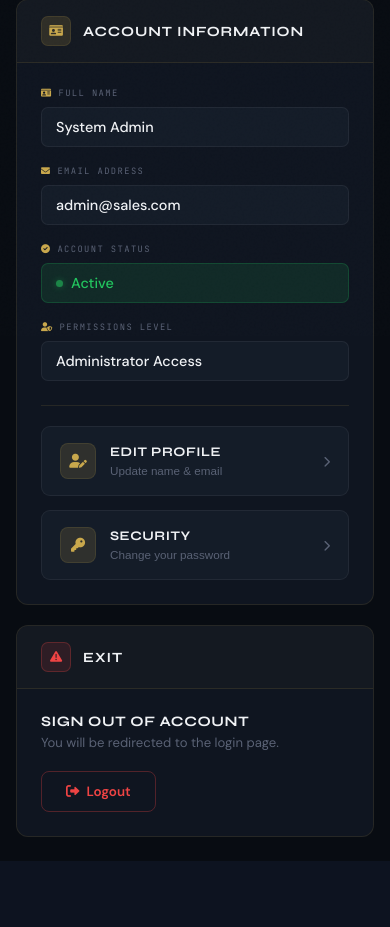
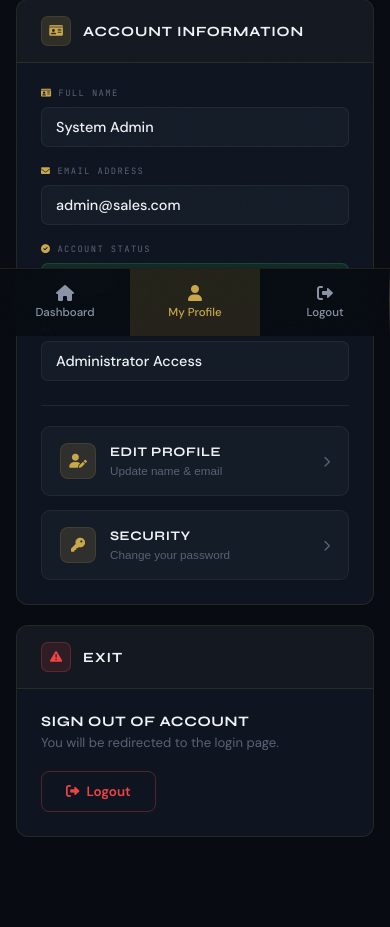
Before and after one commit to adithyasm00/Flask-SalesdataAnalyser, a Flask app: page /profile in a window 390 px wide. Shown: the part 508-1435 px from the top of the page. Before the commit the page ends 1369 px from the top, so only its background shows below. Run offline with Flask 3, Linux system fonts and the light colour scheme; the visitor is signed in with stand-in values (Sample User, id 1); data comes from the database, SQL or seed files in the repository; data that the repository does not hold is empty.

Commit message:
Update profile.html

```diff
--- a/templates/profile.html
+++ b/templates/profile.html
@@ -557,7 +557,85 @@
         font-size: 0.58rem; letter-spacing: 0.1em;
         color: var(--muted2);
     }
+    /* MOBILE BOTTOM NAV */
+.mobile-bottom-nav {
+    display: none;
+}
 
+@media (max-width: 768px) {
+
+    .mobile-bottom-nav {
+        position: fixed;
+        bottom: 0;
+        left: 0;
+        width: 100%;
+        height: 68px;
+
+        background: rgba(8,12,18,0.96);
+        backdrop-filter: blur(14px);
+
+        border-top: 1px solid var(--border);
+
+        display: flex;
+        align-items: center;
+        justify-content: space-around;
+
+        z-index: 999;
+    }
+
+    .mobile-bottom-nav::before {
+        content: '';
+        position: absolute;
+        top: 0;
+        left: 15%;
+        width: 70%;
+        height: 1px;
+        background: linear-gradient(
+            90deg,
+            transparent,
+            var(--gold),
+            transparent
+        );
+        opacity: 0.4;
+    }
+
+    .mobile-bottom-nav a {
+        flex: 1;
+        height: 100%;
+
+        display: flex;
+        flex-direction: column;
+        align-items: center;
+        justify-content: center;
+        gap: 4px;
+
+        text-decoration: none;
+        color: var(--muted);
+
+        font-size: 0.72rem;
+        font-weight: 500;
+
+        transition: all 0.25s ease;
+    }
+
+    .mobile-bottom-nav a i {
+        font-size: 1rem;
+    }
+
+    .mobile-bottom-nav a.active {
+        color: var(--gold);
+    }
+
+    .mobile-bottom-nav a:hover {
+        color: var(--white);
+        background: rgba(201,168,76,0.05);
+    }
+
+    /* prevent content hiding behind nav */
+    .main-content {
+        padding-bottom: 90px;
+    }
+}
     /* DANGER ZONE */
     .danger-zone-row {
         display: flex; align-items: center; justify-content: space-between;
@@ -581,14 +659,96 @@
         .profile-layout { grid-template-columns: 1fr; }
         .identity-card { position: static; }
     }
-    @media (max-width: 768px) {
-        .grid-container { grid-template-columns: 1fr; }
-        .sidebar { display: none; }
-        .main-wrapper { margin-left: 0; }
-        .info-grid { grid-template-columns: 1fr; }
-        .action-tiles { grid-template-columns: 1fr; }
-        .main-content { padding: 24px 16px; }
+   @media (max-width: 768px) {
+
+    .grid-container {
+        grid-template-columns: 1fr;
     }
+
+    .sidebar {
+        position: fixed;
+        bottom: 0;
+        top: auto;
+        left: 0;
+
+        width: 100%;
+        height: 68px;
+
+        flex-direction: row;
+        align-items: center;
+        justify-content: space-around;
+
+        border-right: none;
+        border-top: 1px solid var(--border);
+
+        background: rgba(8,12,18,0.96);
+        backdrop-filter: blur(14px);
+
+        z-index: 999;
+    }
+
+    .logo-section,
+    .sidebar-section-label {
+        display: none;
+    }
+
+    .nav-links {
+        display: flex;
+        width: 100%;
+        height: 100%;
+        padding: 0;
+    }
+
+    .nav-links li {
+        flex: 1;
+        list-style: none;
+    }
+
+    .nav-links li a {
+        height: 100%;
+        border-left: none;
+
+        display: flex;
+        flex-direction: column;
+        align-items: center;
+        justify-content: center;
+
+        gap: 4px;
+        padding: 0;
+
+        font-size: 0.72rem;
+    }
+
+    .nav-links li a i {
+        font-size: 1rem;
+        width: auto;
+    }
+
+    .logout-item {
+        margin-top: 0;
+    }
+
+    .main-wrapper {
+        margin-left: 0;
+    }
+
+    .info-grid {
+        grid-template-columns: 1fr;
+    }
+
+    .action-tiles {
+        grid-template-columns: 1fr;
+    }
+
+    .main-content {
+        padding: 24px 16px 90px;
+    }
+
+    /* REMOVE OLD MOBILE NAV */
+    .mobile-bottom-nav {
+        display: none;
+    }
+}
 
     /* ENTRANCE */
     .panel, .identity-card {
@@ -627,6 +787,10 @@
     <!-- MAIN -->
     <div class="main-wrapper">
         <main class="main-content">
+
+
+
+
             <div class="content-inner">
 
                 <!-- FLASH -->
@@ -853,6 +1017,23 @@
 
             </div><!-- /content-inner -->
         </main>
+        <!-- MOBILE BOTTOM NAV -->
+<div class="mobile-bottom-nav">
+    <a href="/dashboard">
+        <i class="fas fa-home"></i>
+        <span>Dashboard</span>
+    </a>
+
+    <a href="/profile" class="active">
+        <i class="fas fa-user"></i>
+        <span>Profile</span>
+    </a>
+
+    <a href="/logout">
+        <i class="fas fa-sign-out-alt"></i>
+        <span>Logout</span>
+    </a>
+</div>
     </div>
 </div>
 
```
